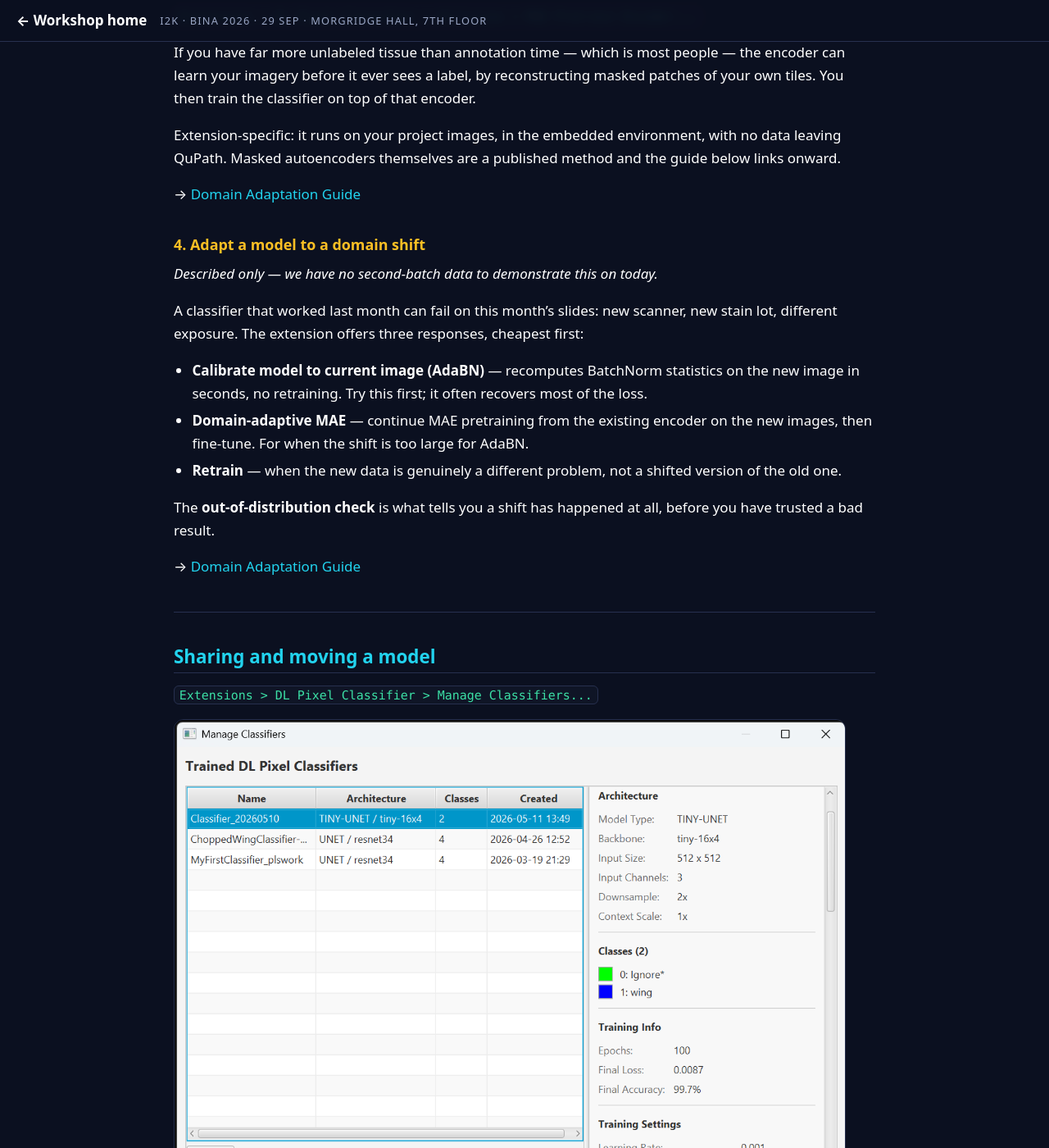
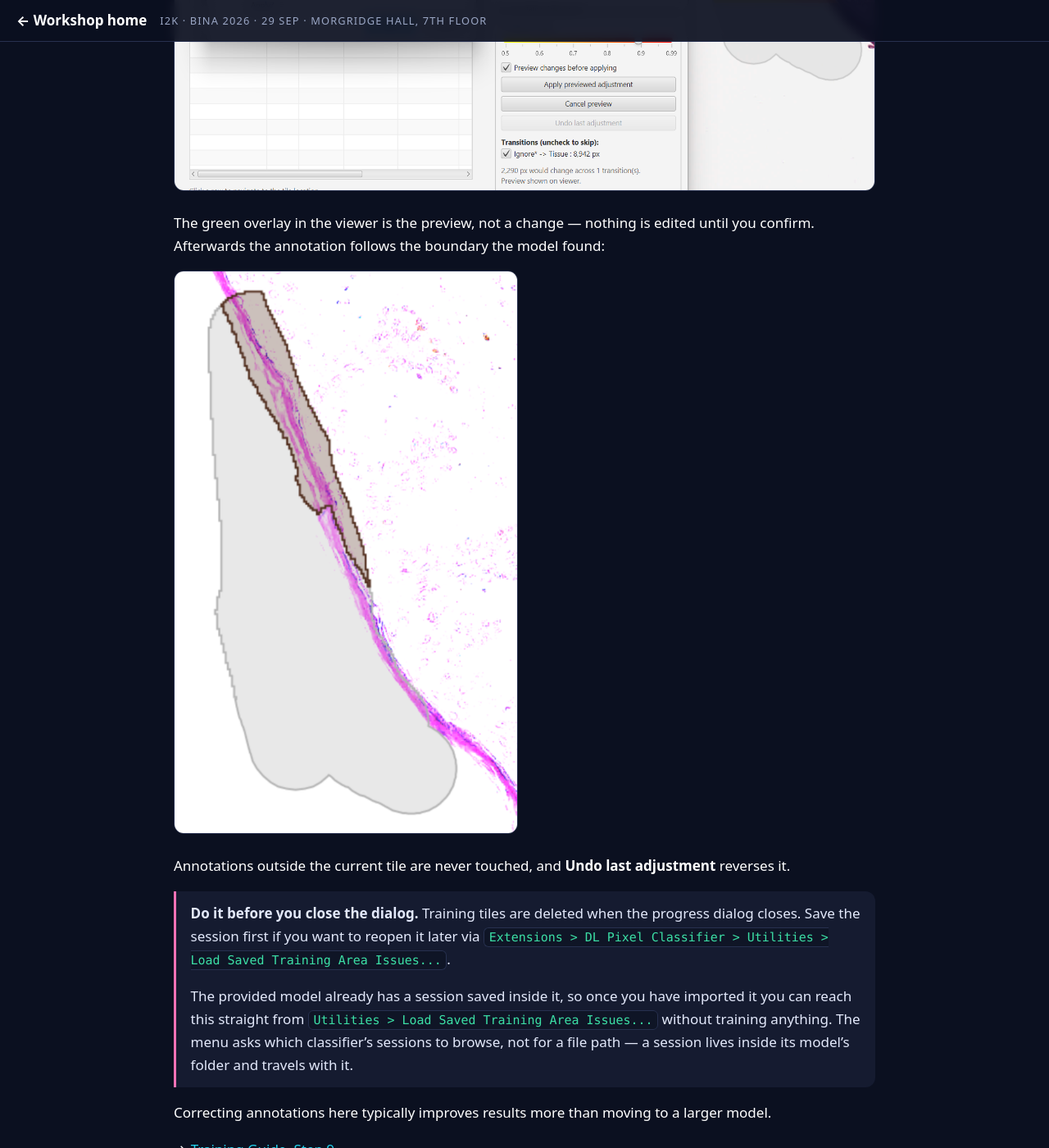
Before and after one commit to MichaelSNelson/BINA-I2K-2026-QuPath-Extensions, a Jekyll site: the page built from docs/02-dl-pixel-classifier.md, in a window 1280 px wide and 1400 px high, scrolled down 9836 px. Shown: the whole window at 82% size. Built offline with Jekyll 4.4.1, drawn with Linux system fonts in a browser that asks for light colours; some of the changed text lies outside the part shown.

Commit message:
docs(dl): turn early stopping off in the profile, and show the adjustment
The shipped profile had early_stopping_metric mean_iou with patience 10 — the
setting that turned a working recipe into a 0.186 model while this guide was
being written. Now "disabled".

The failure is worth stating because it is not about patience being too short.
Early stopping was watching mean IoU, which is computed from argmax, so it
cannot move at all until predictions cross a decision boundary. Validation loss
fell 37% across the same stretch — the model was improving every epoch — while
mean IoU sat at exactly 0.1861 for eleven epochs. Early stopping saw a flat
metric, called it convergence, and ended the run one epoch before the
predictions flipped. Resuming from the checkpoint reached 0.9998.

The run takes seconds, so stopping early buys nothing, and the best epoch is
still saved without it. The walkthrough now says all of that at the Duration &
Stopping step instead of telling readers the profile leaves it on.

Adds the two Annotation Adjustment screenshots, both captured on 0.9.5 — they
show the confidence ramp labelled "click or drag to set threshold" and the
button reading "Apply previewed adjustment", neither of which existed before
this release. One shows the confirmation with the preview still pending, the
other the annotation afterwards following the boundary the model found.

Profile also renamed to "CMU-1 Tissue (ResNet-18)" so it matches the published
model rather than an auto-generated classifier name.

Claude-Session: https://claude.ai/code/session_01N4ZFToSsHCjtBUjwWur5XU

```diff
--- a/data/dl-pixel-classifier/ResNet18_fast_tissue.json
+++ b/data/dl-pixel-classifier/ResNet18_fast_tissue.json
@@ -1,6 +1,6 @@
 {
   "schema_version": 1,
-  "name": "Classifier_20260926",
+  "name": "CMU-1 Tissue (ResNet-18)",
   "description": "",
   "model_type": "unet",
   "backbone": "resnet18",
@@ -32,7 +32,7 @@
     "ohem_adaptive_floor": true,
     "data_loader_workers": 0,
     "in_memory_dataset": "auto",
-    "early_stopping_metric": "mean_iou",
+    "early_stopping_metric": "disabled",
     "early_stopping_patience": 10,
     "mixed_precision": true,
     "augmentation_config": {
--- a/docs/02-dl-pixel-classifier.md
+++ b/docs/02-dl-pixel-classifier.md
@@ -254,8 +254,13 @@ the slide's native one.
 
 <img src="../images/dl-pixel-classifier/4.png" alt="The Tiles and Resolution panel: Tile Size 256 with a recommended 512 note, a Resolution dropdown set to 4x Quarter resolution with a Preview button, a gray line giving the detail tile size in pixels and microns and the effective microns per pixel, a Surrounding context dropdown set to None single scale, and spinners for Tile Overlap percent, Line Stroke Width, Min Annotation Coverage percent and Min Tile Label Fraction percent" width="760">
 
-**5. Duration & Stopping** — **100 epochs**, validation split **20%**. The profile leaves early
-stopping on with patience 10; see the warning below the walkthrough before you trust it.
+**5. Duration & Stopping** — **100 epochs**, validation split **20%**, and **early stopping
+off**. Leaving it off is deliberate: the run takes seconds, so stopping early saves nothing, and
+early stopping here watches mean IoU — a metric that cannot move until predictions cross a
+decision boundary. A run that is improving steadily can show a completely flat mean IoU for ten
+epochs and be killed one epoch before it would have succeeded. That is not hypothetical; it
+turned a working recipe into an unusable model while building this guide. The best epoch is
+still saved either way, so nothing is lost by running all 100.
 
 <img src="../images/dl-pixel-classifier/5.png" alt="The Duration and Stopping panel: Epochs, Validation Split percent, an Enable early stopping checkbox, an Early Stop Metric dropdown set to Mean IoU, an Early Stop Patience spinner, a Focus Class dropdown set to None use Mean IoU, and a Random Seed spinner" width="760">
 
@@ -403,7 +408,14 @@ Then fix what it found. Expand **Annotation Adjustment**:
    you want.
 4. Click **Apply previewed adjustment** and confirm.
 
-Annotations outside the current tile are never touched.
+<img src="../images/dl-pixel-classifier/Issues-preview-then-apply.png" alt="The Training Area Issues window with a preview pending. On the left, the tile table sorted by loss and an Apply Annotation Adjustment confirmation dialog reading 2,290 pixels will be changed, this modifies annotations within this tile only, use Undo last adjustment to reverse. On the right, a confidence map of the tissue edge, the Model Confidence ramp labelled click or drag to set threshold with its marker near the high end, and the Annotation Adjustment panel showing Confidence 89 percent, a Preview changes before applying checkbox, Apply previewed adjustment and Cancel preview buttons, and a Transitions list with Ignore-star to Tissue checked" width="900">
+
+The green overlay in the viewer is the preview, not a change — nothing is edited until you
+confirm. Afterwards the annotation follows the boundary the model found:
+
+<img src="../images/dl-pixel-classifier/Issues-after-adjustment.png" alt="A close view of the slide after the adjustment: a large pale grey Ignore-star annotation covering empty slide, with a darker outlined Tissue annotation now running along the stained tissue edge where the adjustment extended it" width="420">
+
+Annotations outside the current tile are never touched, and **Undo last adjustment** reverses it.
 
 > **Do it before you close the dialog.** Training tiles are deleted when the progress dialog
 > closes. Save the session first if you want to reopen it later via
```
Also changed, not shown: images/dl-pixel-classifier/Issues-after-adjustment.png (added), images/dl-pixel-classifier/Issues-preview-then-apply.png (added).
